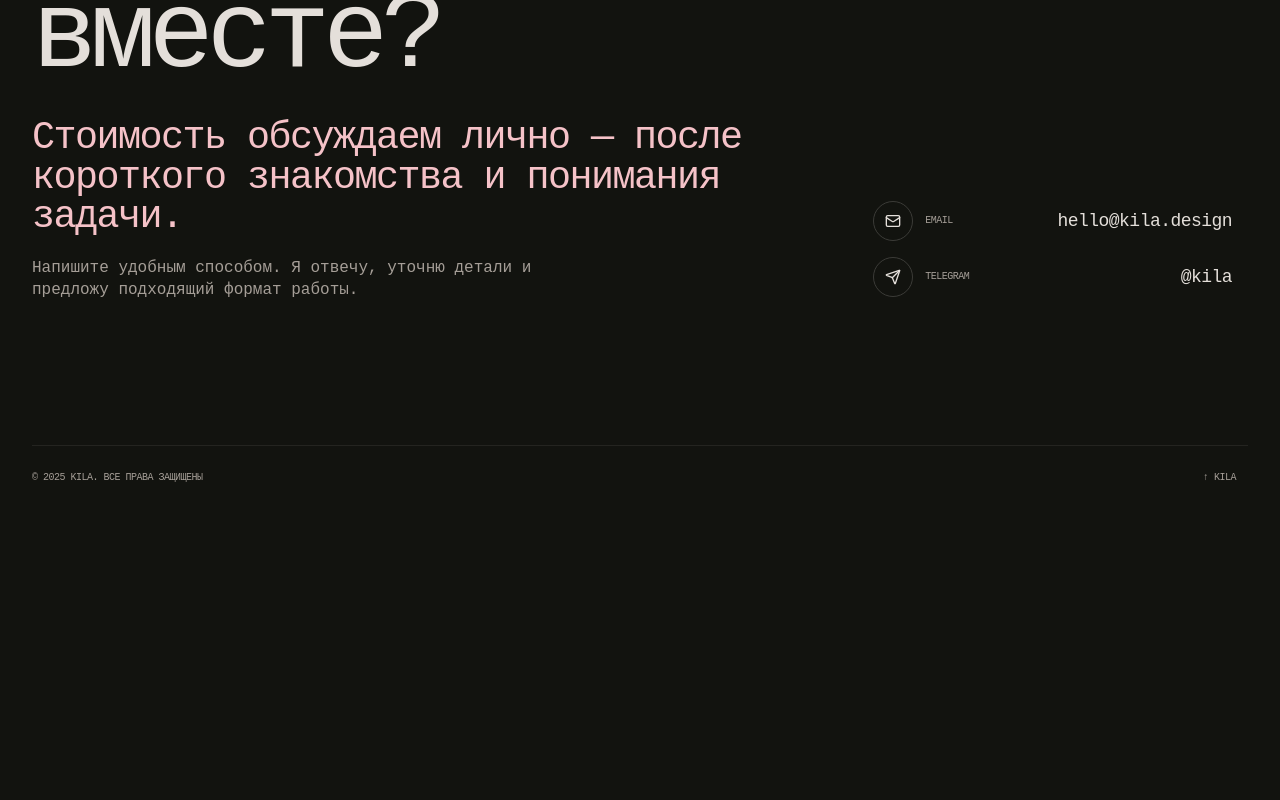
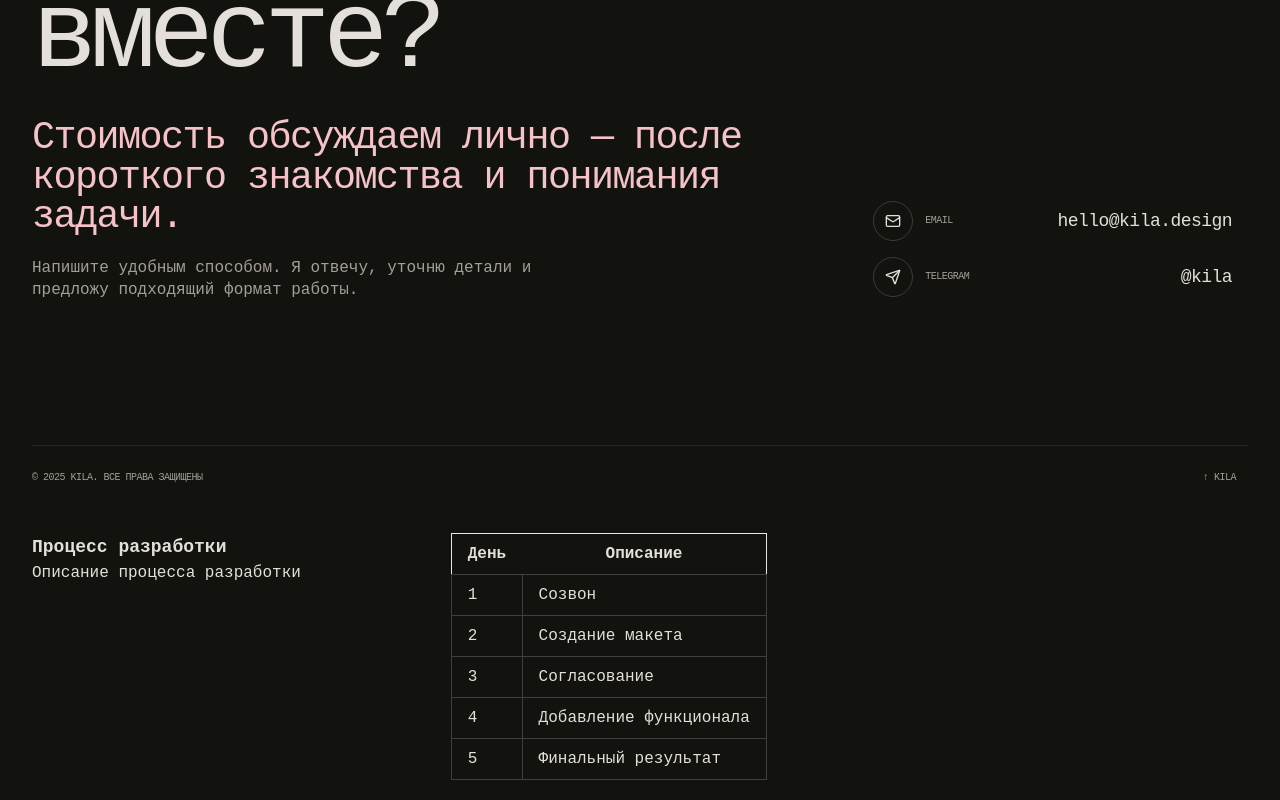
Before and after one commit to KillaRZVR/kila-portfolio, a Next.js app: page / in a window 1280 px wide. Shown: the part 1663-2463 px from the top of the page. Before the commit the page ends 2176 px from the top, so only its background shows below. Built offline with nearby package versions, Linux system fonts and the light colour scheme; a web font is replaced by a local one.

Commit message:
Telegram task: Так, мне надо добавить еще пункт, roadmap, так сказать, процесс разработ

```diff
--- a/components/footer.tsx
+++ b/components/footer.tsx
@@ -9,6 +9,44 @@ export function Footer() {
         <p>{siteData.footer}</p>
         <a href="#top" className="rounded-full px-3 py-2 transition-colors hover:bg-foreground hover:text-background">↑ {siteData.brand}</a>
       </div>
+      <div className="flex flex-row gap-5 pt-10">
+        <div className="w-1/3">
+          <h2 className="text-lg font-bold">Процесс разработки</h2>
+          <p>Описание процесса разработки</p>
+        </div>
+        <div className="w-2/3">
+          <table className="table-auto border border-gray-200">
+            <thead>
+              <tr>
+                <th className="px-4 py-2">День</th>
+                <th className="px-4 py-2">Описание</th>
+              </tr>
+            </thead>
+            <tbody>
+              <tr>
+                <td className="border px-4 py-2">1</td>
+                <td className="border px-4 py-2">Созвон</td>
+              </tr>
+              <tr>
+                <td className="border px-4 py-2">2</td>
+                <td className="border px-4 py-2">Создание макета</td>
+              </tr>
+              <tr>
+                <td className="border px-4 py-2">3</td>
+                <td className="border px-4 py-2">Согласование</td>
+              </tr>
+              <tr>
+                <td className="border px-4 py-2">4</td>
+                <td className="border px-4 py-2">Добавление функционала</td>
+              </tr>
+              <tr>
+                <td className="border px-4 py-2">5</td>
+                <td className="border px-4 py-2">Финальный результат</td>
+              </tr>
+            </tbody>
+          </table>
+        </div>
+      </div>
     </footer>
   );
 }
```
